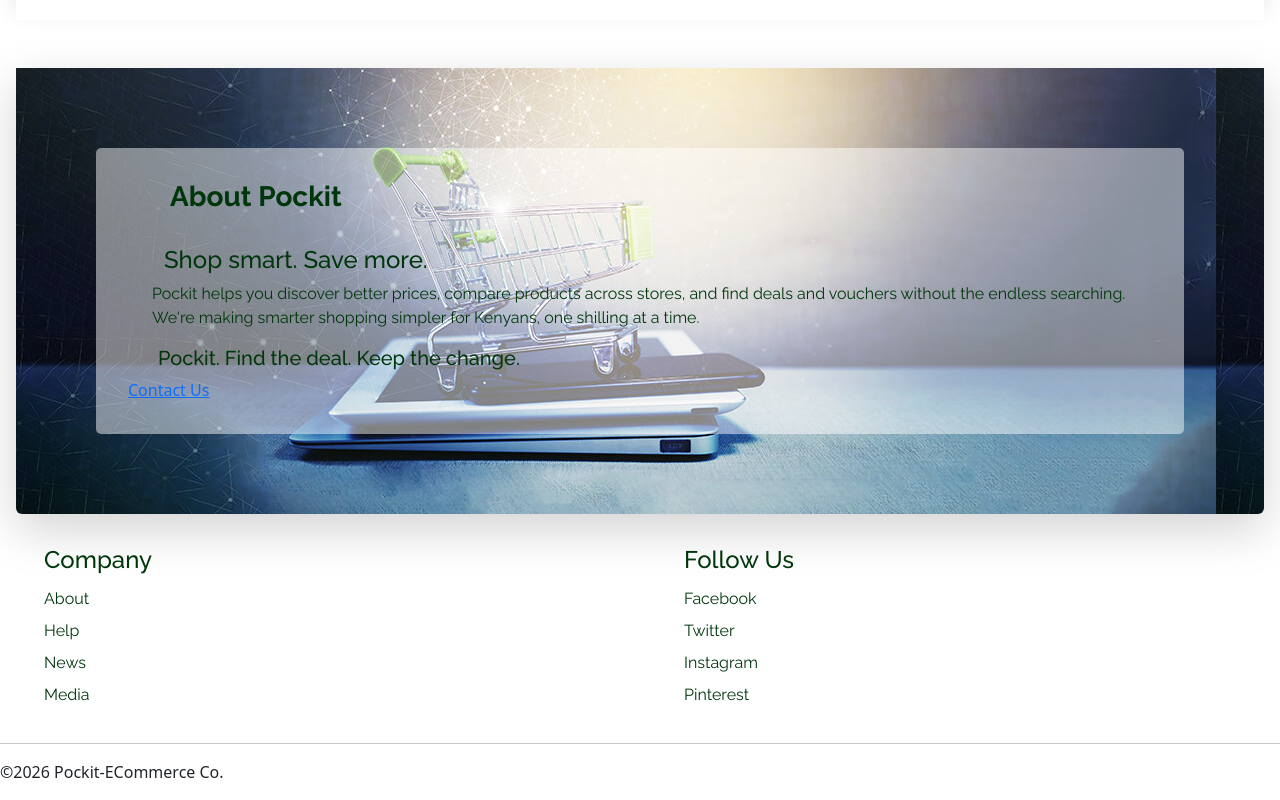
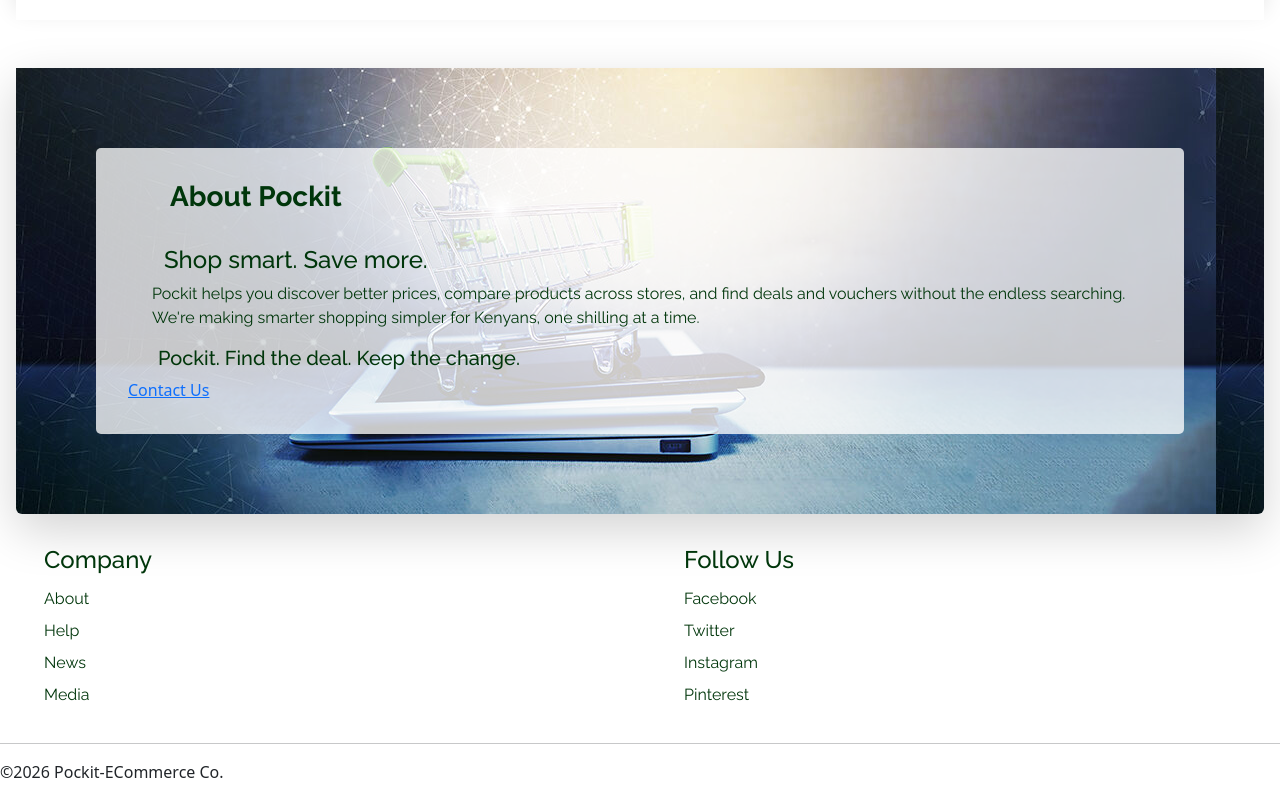
Before and after one commit to abigaelwambui/pockit-project, a website: page index.html in a window 1280 px wide. Shown: the part 4091-4891 px from the top of the page. Drawn offline with nearby package versions, Linux system fonts and the light colour scheme.

Commit message:
Updated about us

```diff
--- a/style/style.css
+++ b/style/style.css
@@ -151,7 +151,7 @@ main #about-us {
 
 #about-us div {
     margin: 2em;
-    background-color: rgba(255, 255, 255, 0.477);
+    background-color: rgba(255, 255, 255, 0.769);
     padding: 2em;
     border-radius: 5px
 }
```
